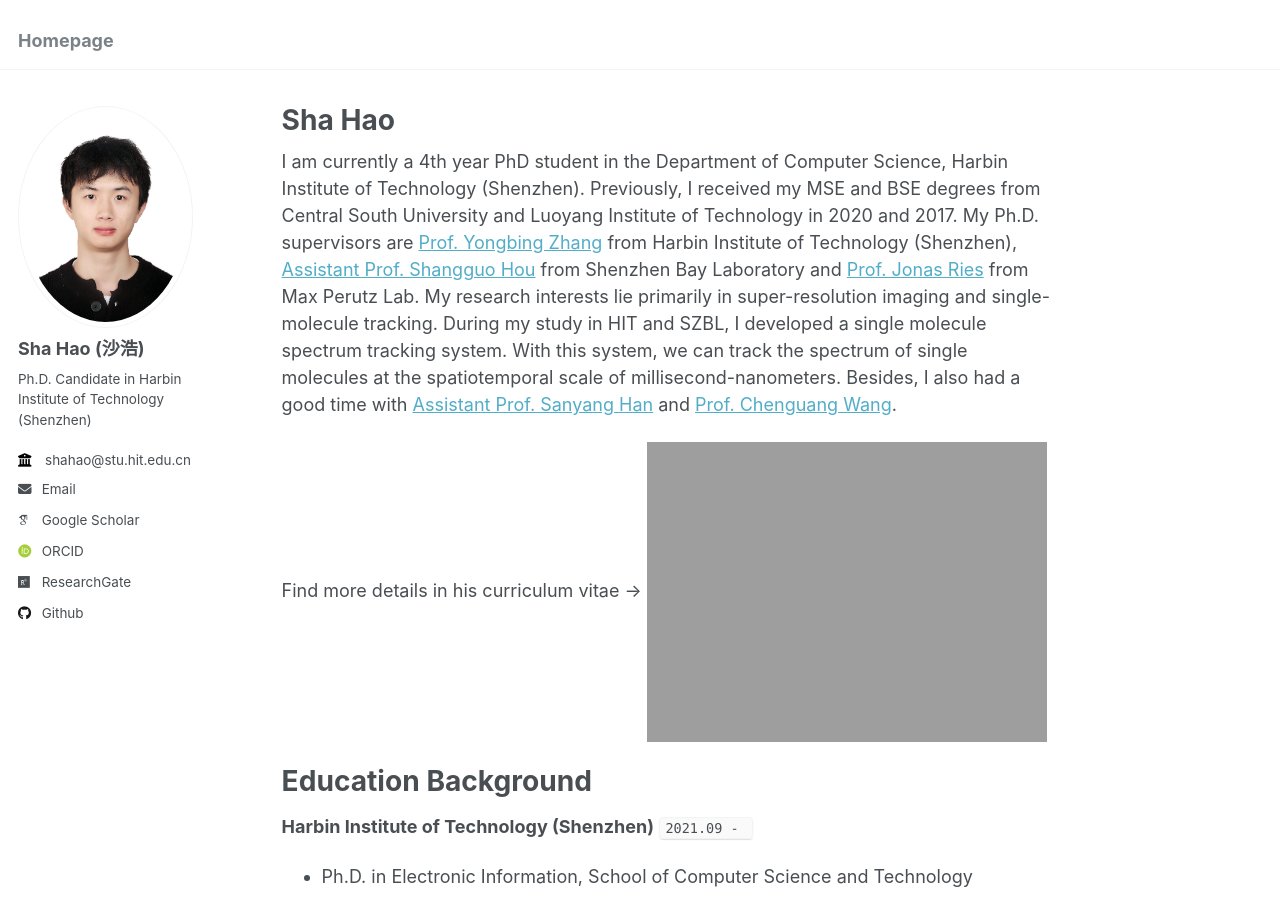
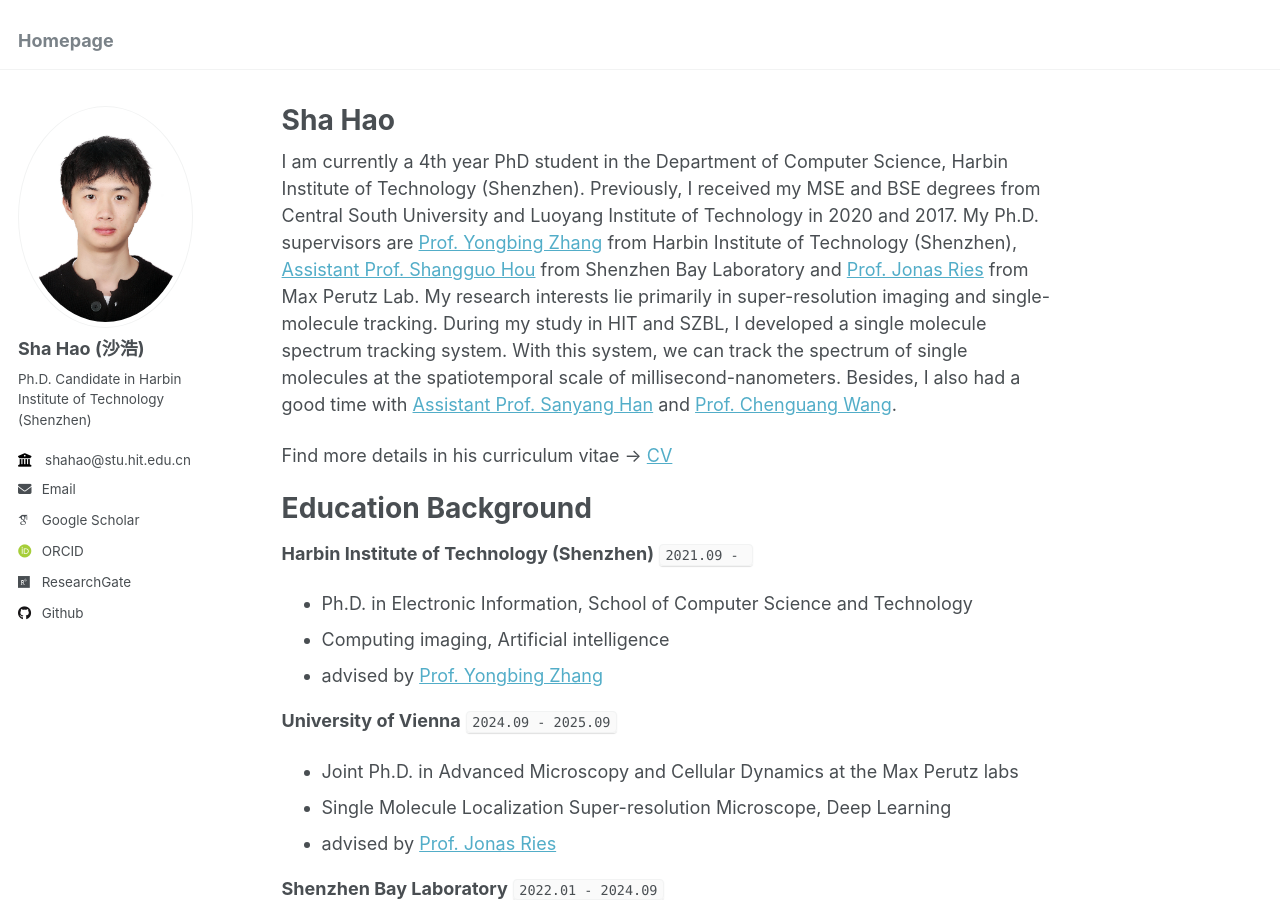
Before and after one commit to hitsh95/shahao, a Jekyll site: the page built from _pages/about.md, in a window 1280 px wide and 900 px high. Built offline with Jekyll 4.4.1, drawn with Linux system fonts in a browser that asks for light colours; some web fonts are replaced.

```diff
--- a/_pages/about.md
+++ b/_pages/about.md
@@ -9,7 +9,7 @@ redirect_from:
 
 I am currently a 4th year PhD student in the Department of Computer Science, Harbin Institute of Technology (Shenzhen). Previously, I received my MSE and BSE degrees from Central South University and Luoyang Institute of Technology in 2020 and 2017. My Ph.D. supervisors are <a href="https://faculty.hitsz.edu.cn/zhangyongbing">Prof. Yongbing Zhang</a> from Harbin Institute of Technology (Shenzhen), <a href="http://houlab.szbl.ac.cn/"> Assistant Prof. Shangguo Hou</a> from Shenzhen Bay Laboratory and [Prof. Jonas Ries](https://rieslab.de) from Max Perutz Lab. My research interests lie primarily in super-resolution imaging and single-molecule tracking. During my study in HIT and SZBL, I developed a single molecule spectrum tracking system. With this system, we can track the spectrum of single molecules at the spatiotemporal scale of millisecond-nanometers. Besides, I also had a good time with <a href="https://www.sigs.tsinghua.edu.cn/hsy_en/main.htm">Assistant Prof. Sanyang Han</a> and <a href="https://ee.jlu.edu.cn/en/info/1028/1106.htm"> Prof. Chenguang Wang</a>.
 
-Find more details in his curriculum vitae -> ![CV](../files/沙浩简历(中文)_20241122.pdf)
+Find more details in his curriculum vitae -> [CV](../files/沙浩简历(中文)_20241122.pdf)
 
 
 Education Background
```
